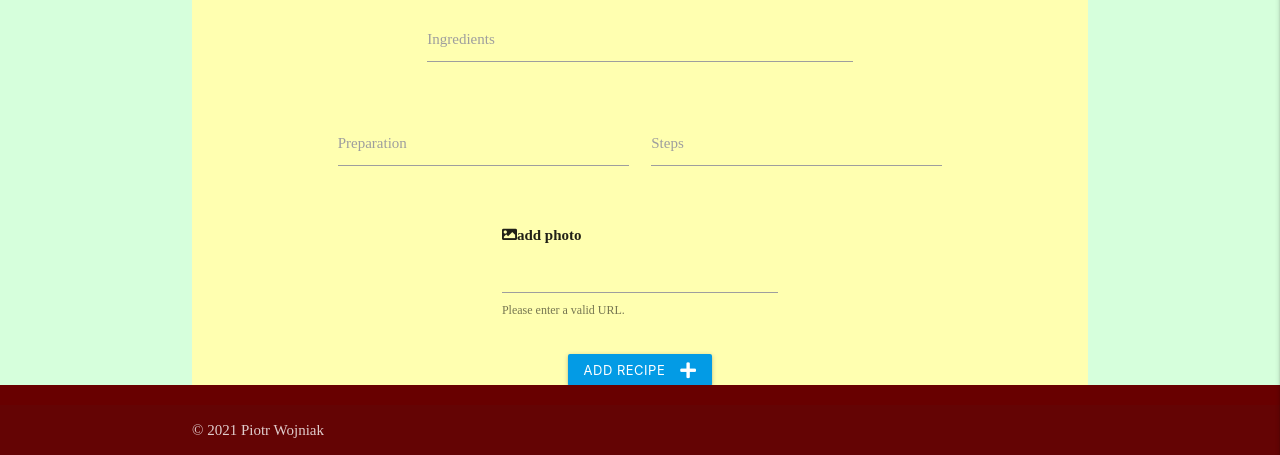
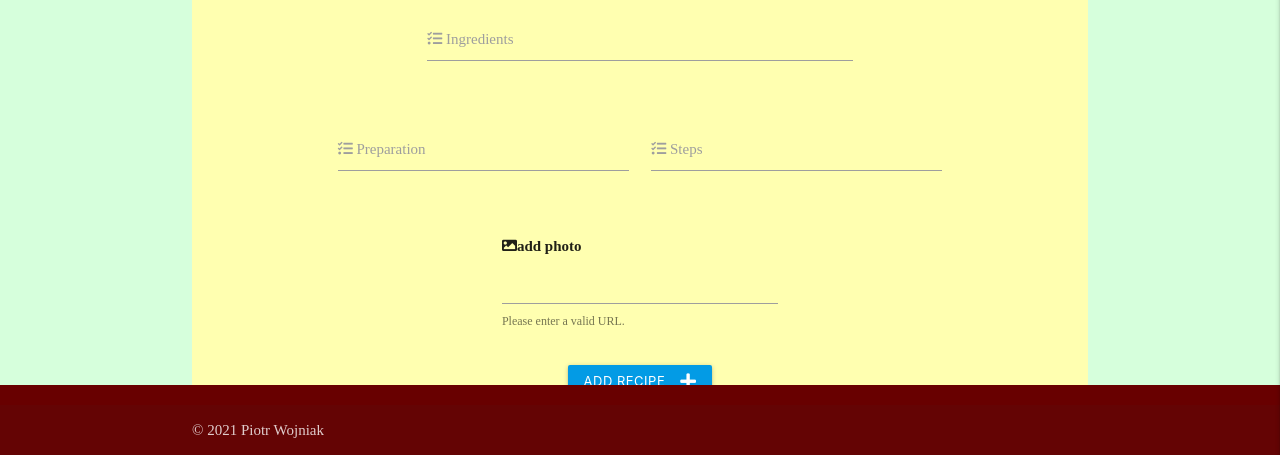
Before and after one commit to PiotrWojniak/MS3, a Flask app: page /new_recipe in a window 1280 px wide. Shown: the part 345-800 px from the top of the page. Run offline with Flask 2, Linux system fonts and the light colour scheme; some libraries are stand-ins or nearby versions.

Commit message:
Update recipe form input fields

```diff
--- a/static/js/script.js
+++ b/static/js/script.js
@@ -1,4 +1,4 @@
 $(document).ready(function(){
     $('.sidenav').sidenav({edge: "right"});
-    /*$('select').formSelect();*/
+    $('select').formSelect();
 });
--- a/templates/new_recipe.html
+++ b/templates/new_recipe.html
@@ -4,11 +4,13 @@
     <h4 class="center-align">New Recipe</h4>
 
     <div class="row">
-        <div class="container recipe s12 m8 offset-m2"
+        <div class="container recipe s12 m8 offset-m2">
             <form class="col s12" method="POST" action="">
                 <div class="row">
                     <div class="input-field col s12 m4 offset-m4">
-                        <input id="recipe_name" type="text" minlenght="1" maxlenghts="15" class="validate">
+                        <i class="fas fa-pen-fancy prefix"></i>
+                        <input id="recipe_name" name="recipe_name" type="text"
+                            minlenght="1" maxlenghts="15" class="validate" required>
                         <label for="recipe_name">Title</label>
                     </div>
                 </div>
@@ -25,7 +27,10 @@
                     </div>
                     <div class="input-field col s12 m4">
                         <input id="cooking_time" name="cooking_time" type="text" minlenght="1" maxlenghts="3" class="validate" required>
-                        <label for="cooking_time">Time in minutes</label>
+                        <label for="cooking_time">
+                            <i class="fas fa-hourglass-half"></i>
+                            Time in minutes
+                        </label>
                     </div>
                     <div class="input-field col s12 m4">
                         <input id="servings" name="servings" type="text" minlenght="1" maxlenghts="3" class="validate" required>
@@ -41,20 +46,29 @@
                 <!-- Add ingredients-->
                 <div class="row">
                     <div class="input-field col s12 m6 offset-m3">
-                        <input id="ingredients" name="ingredients" type="text" minlenght="1" maxlenghts="25" class="validate" required>
-                        <label for="ingredients">Ingredients</label>
+                        <textarea id="ingredients" name="ingredients" minlenght="1" maxlenghts="25" class="materialize-textarea validate" required></textarea>
+                        <label for="ingredients">
+                            <i class="fas fa-tasks"></i>
+                            Ingredients
+                        </label>
                     </div>
                 </div>
                 <!-- Add methods-->
                 <div class="row">
                     <div class="container">
                         <div class="input-field col s12 m6">
-                            <input id="preparation" name="preparation" type="text" minlenght="1" maxlenghts="50" class="validate" required>
-                            <label for="preparation">Preparation</label>
+                            <textarea id="preparation" name="preparation" minlenght="1" maxlenghts="50" class="materialize-textarea validate" required></textarea>
+                            <label for="preparation">
+                                <i class="fas fa-tasks"></i>
+                                Preparation
+                            </label>
                         </div>
                         <div class="input-field col s12 m6">
-                            <input id="steps" name="steps" type="text" minlenght="1" maxlenghts="15"class="validate">
-                            <label for="steps">Steps</label>
+                            <textarea id="steps" name="steps" minlenght="1" maxlenghts="15"class="materialize-textarea validate"></textarea>
+                            <label for="steps">
+                                <i class="fas fa-tasks"></i>
+                                Steps
+                            </label>
                         </div>
                     </div>
                 </div>
@@ -70,7 +84,7 @@
                 <div class="row">
                     <div class="col s12 center-align">
                         <button type="submit" class="btn-small light-blue darken-1 text-shadow">
-                            Add Recipe <i class="fas fa-plus right"></i>
+                            Add Recipe <i class="fas fa-plus right prefix"></i>
                         </button>
                     </div>
                 </div>
```
